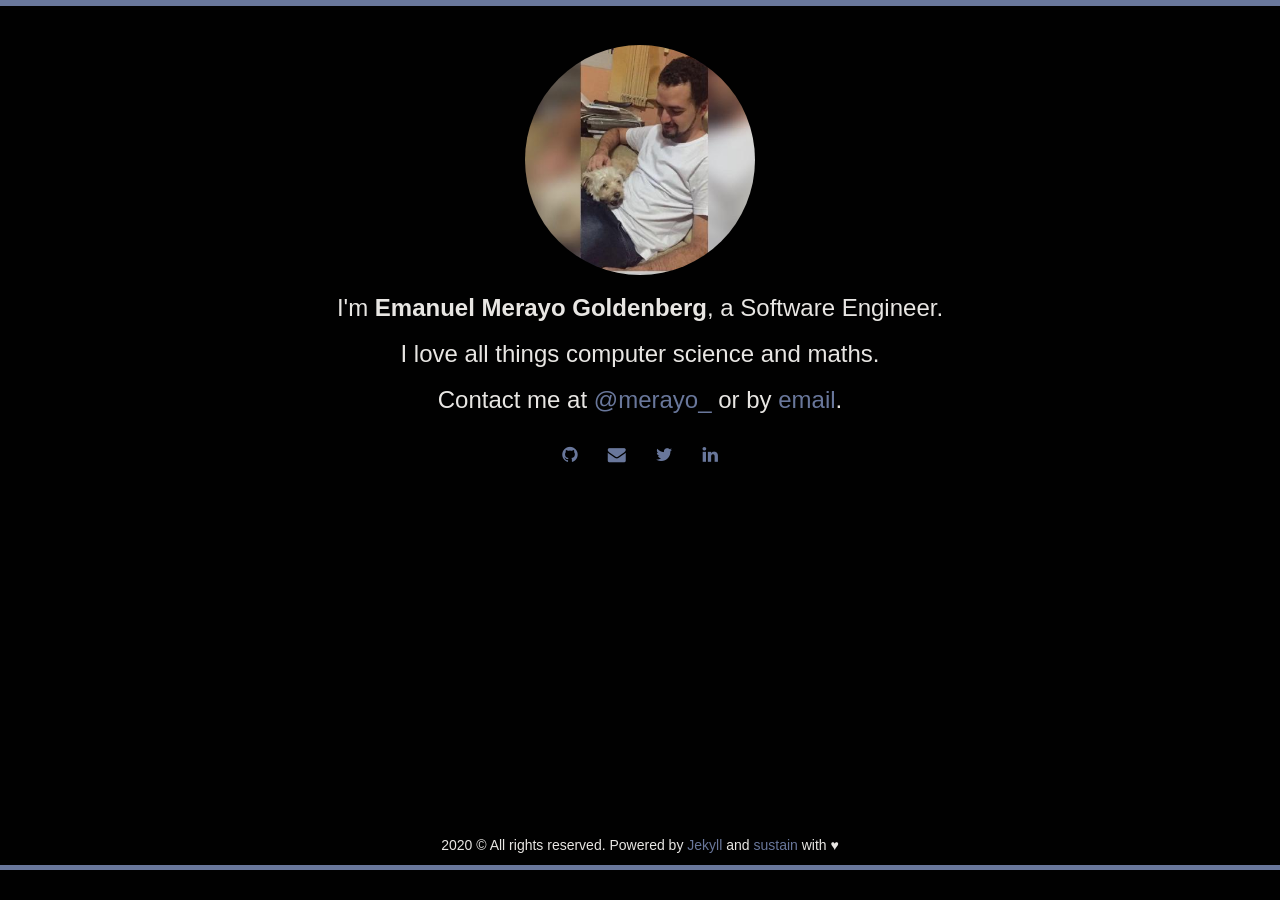
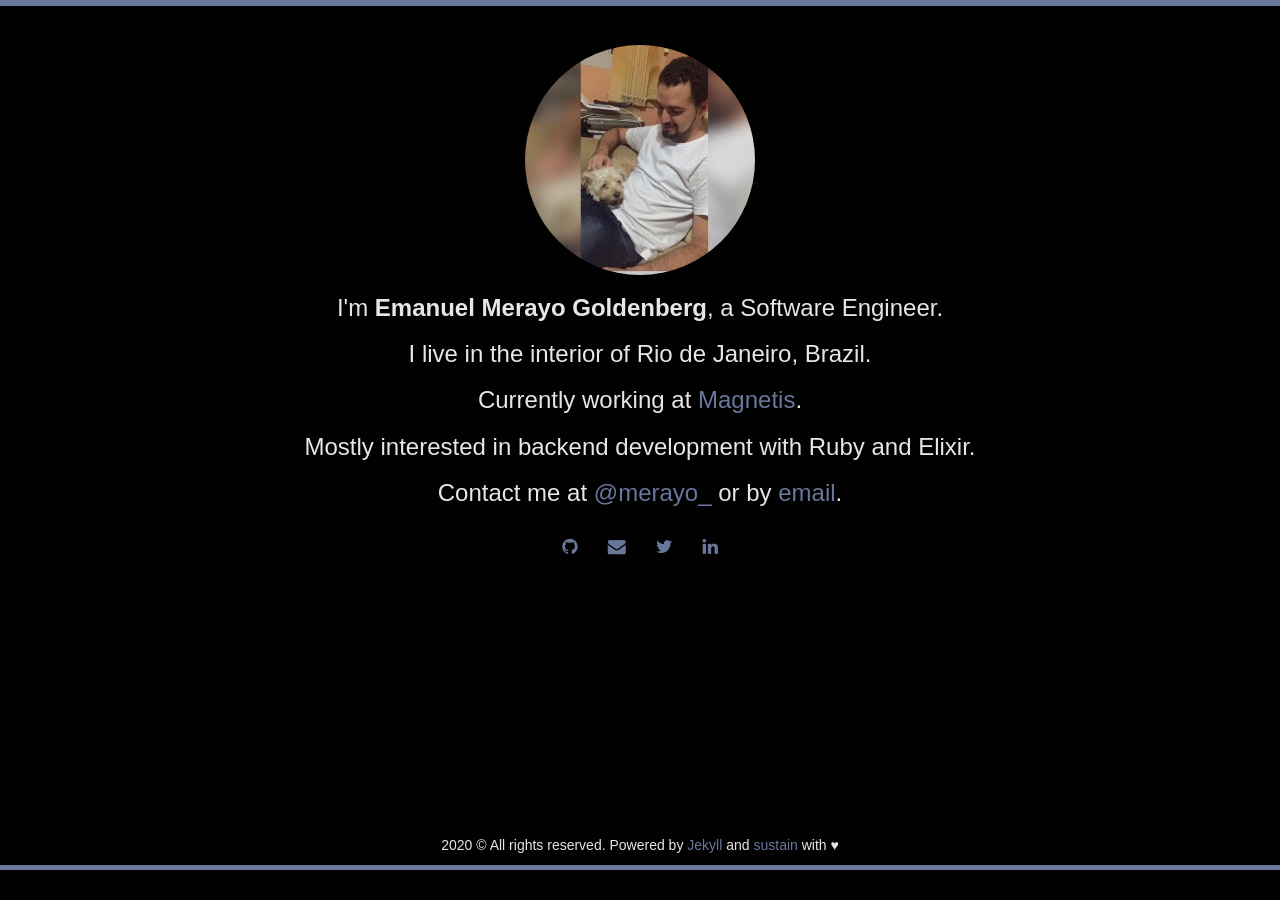
Before and after one commit to emerayo/emerayo.github.io, a Jekyll site: the page built from index.html, in a window 1280 px wide. Built offline with Jekyll 4.4.1, drawn with Linux system fonts in a browser that asks for light colours; nearby versions of some CDN libraries.

Commit message:
Update profile text

```diff
--- a/index.html
+++ b/index.html
@@ -7,11 +7,13 @@ layout: layout
     <div class="avatar">
       <img class="img-circle" src="{{ site.baseurl }}static/img/{{ site.avatar }}" style="height: 230px;" alt="Profile picture">
 	</div>
+
     <h3>I'm <strong>{{ site.author }}</strong>, a Software Engineer.</h3>
-	  <h3>I love all things computer science and maths.</h3>
-<!--	  <h3>Have a look at some of my working <a href="{{ site.baseurl }}projects.html"> projects</a>.</h3>-->
-<!--	  <h3>For more check out my academic &amp; professional <a href="http://jekyller.github.io/vitae">Resume</a>.</h3>-->
+    <h3>I live in the interior of Rio de Janeiro, Brazil.</h3>
+    <h3>Currently working at <a href="http://magnetis.com.br/">Magnetis</a>.</h3>
+    <h3>Mostly interested in backend development with Ruby and Elixir.</h3>
     <h3>Contact me at <a href="http://twitter.com/{{ site.twitter }}">@{{ site.twitter }}</a> or by <a href="mailto:{{ site.email }}">email</a>.</h3>
+
     {% include social.html %}
   </div>
 </section>
```
Lines whose indentation alone changed are shown as unchanged.
